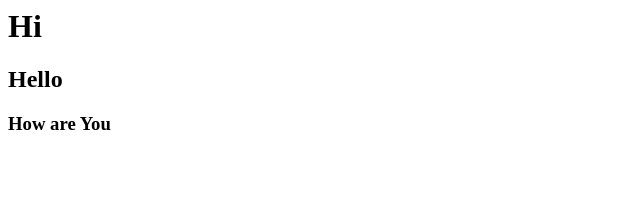
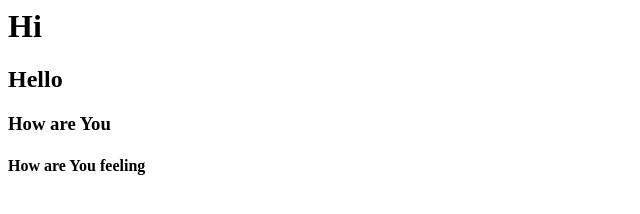
Before and after one commit to Shreyeshnk/Demo8, a plain HTML site: page index.html in a window 1280 px wide. Shown: the whole page, without its empty margins (0-640 px from the left). Drawn offline with Linux system fonts and the light colour scheme.

Commit message:
Example1

```diff
--- a/index.html
+++ b/index.html
@@ -3,5 +3,6 @@
         <h1>Hi</h1>
         <h2>Hello</h2>
         <h3>How are You </h3>
+        <h4>How are You feeling</h3>
     </body>
 </html>
```
